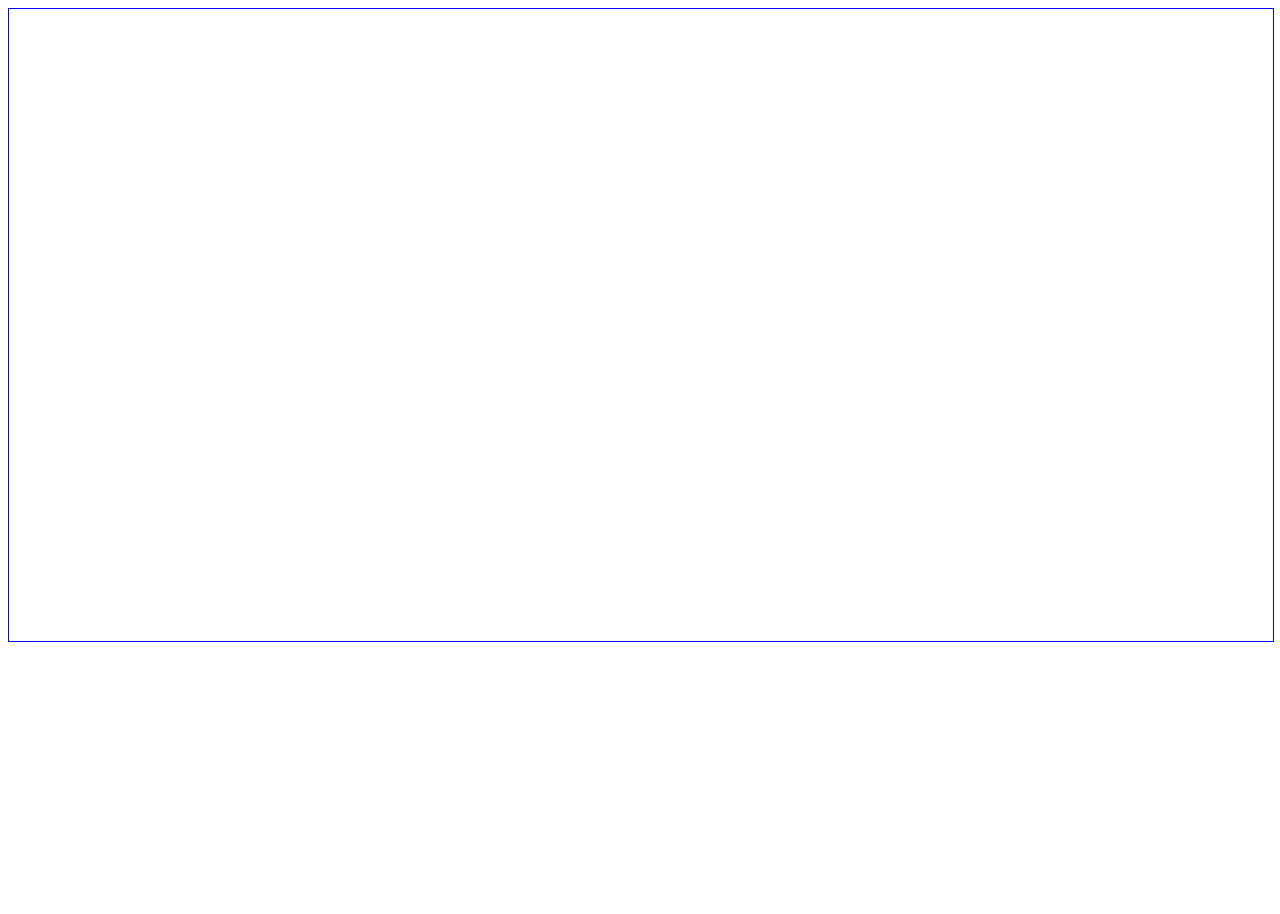
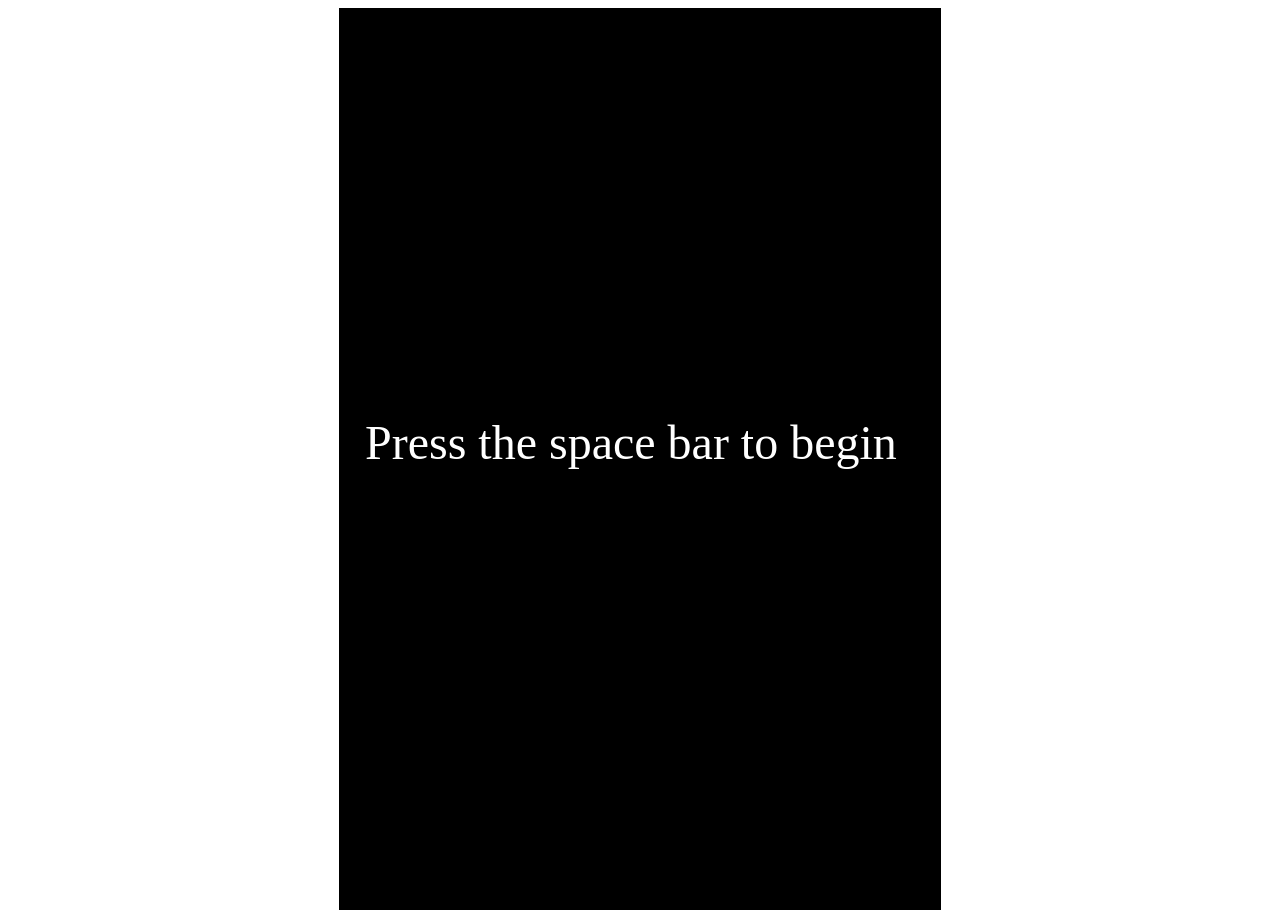
Before and after one commit to gpineda14/stacker, a plain HTML site: page index.html in a window 1280 px wide. Before the commit the page ends 800 px from the top, so only its background shows below. Drawn offline with Linux system fonts and the light colour scheme.

Commit message:
Created the start page

```diff
--- a/css/styles.css
+++ b/css/styles.css
@@ -1,9 +1,11 @@
+html, body {
+  height: 100%;
+}
+
 #canvas-wrapper {
-  height: 100%
+  text-align: center;
 }
 
 #canvas {
-  height: 100%;
-  width: 100%;
-  border: 1px solid blue;
+  border: 1px solid black;
 }
--- a/index.html
+++ b/index.html
@@ -2,13 +2,13 @@
 <html>
 <head>
   <title>Stacker</title>
-  <script "js/app.js"></script>
   <link rel="stylesheet" href="css/styles.css">
+  <script src="js/app.js"></script>
 </head>
 
-<body>
+<body onload="draw()">
   <div id="canvas-wrapper">
-    <canvas id="canvas">
+    <canvas id="canvas" width="600" height="900">
     </canvas>
   </div>
 </body>
--- a/js/app.js
+++ b/js/app.js
@@ -1,2 +1,11 @@
-const canvas = document.getElementById('canvas');
-const ctx = canvas.getContext('2d');
+function draw() {
+  const canvas = document.getElementById('canvas');
+  if (canvas.getContext) {
+    const ctx = canvas.getContext('2d');
+
+    ctx.fillRect(0, 0, 600, 900);
+    ctx.font = '48px serif';
+    ctx.fillStyle = 'white';
+    ctx.fillText('Press the space bar to begin', 25, 450);
+  }
+}
```
